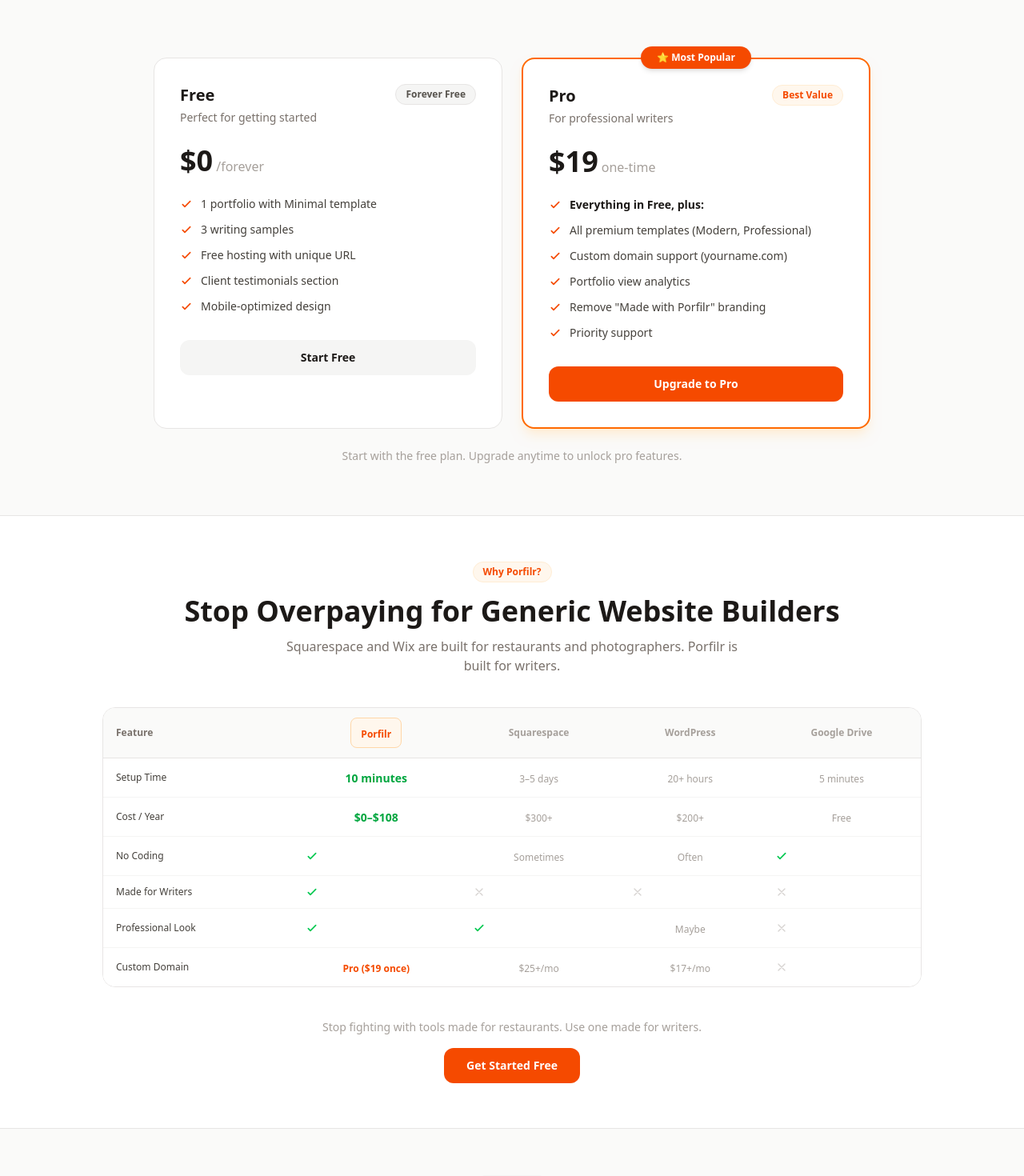
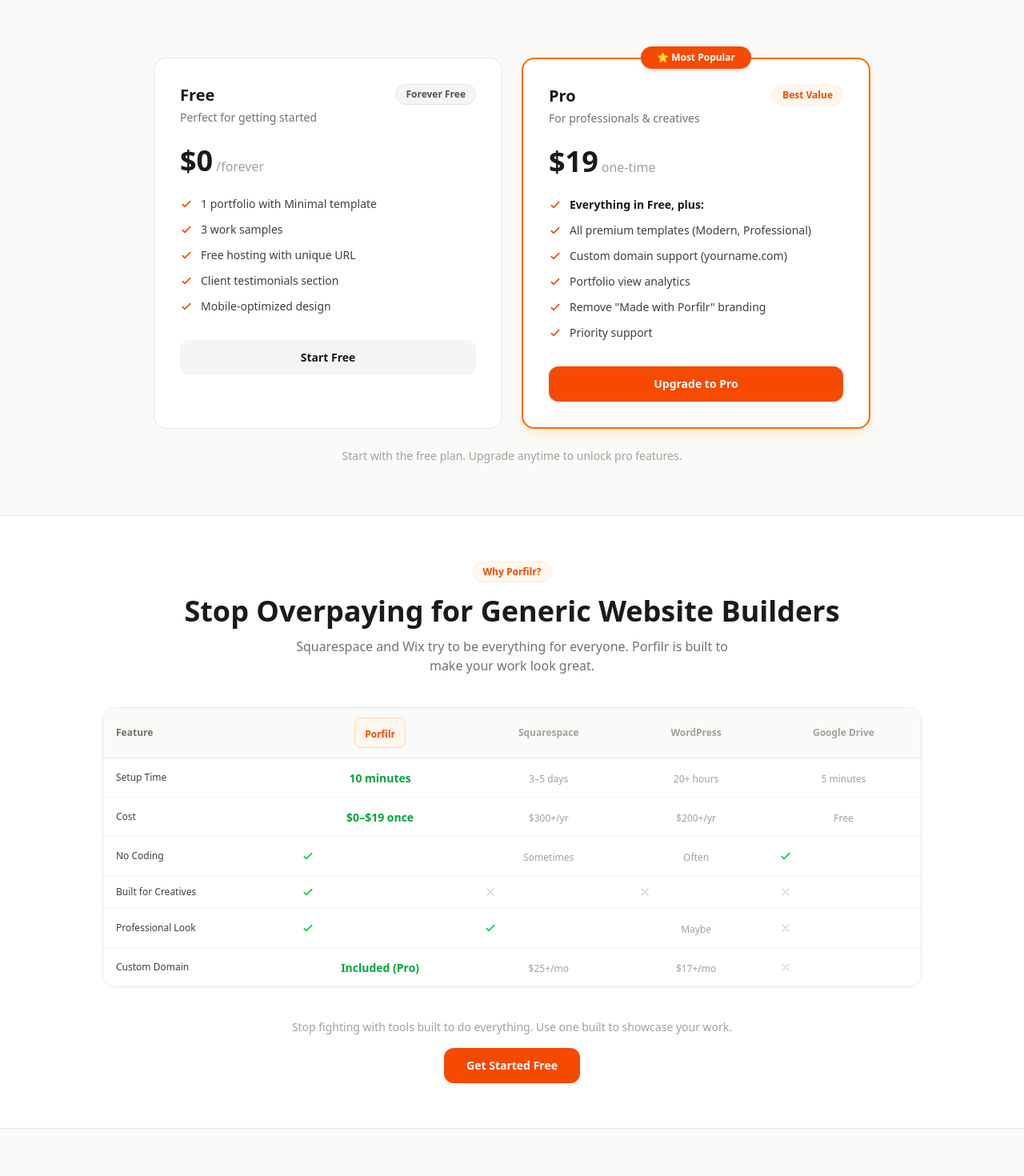
Before and after one commit to OAsadiq/Portfolio-Generator, a React (Vite) app: page /pricing in a window 1280 px wide. Shown: the part 400-1870 px from the top of the page at 80% size. Built offline with nearby package versions, Linux system fonts and the light colour scheme; no server answers.

Commit message:
Update Pricing.tsx

```diff
--- a/src/pages/Pricing.tsx
+++ b/src/pages/Pricing.tsx
@@ -60,10 +60,10 @@
   const faqs = [
     { q: "Do I need coding skills?", a: "Nope! Zero coding required. If you can fill out a form, you can build a portfolio with Porfilr." },
     { q: "Can I use my own domain?", a: "Yes! Pro plan includes custom domain support (yourname.com). Free plan gives you a yourname.porfilr.com URL." },
-    { q: "How long does setup take?", a: "Most writers finish in under 10 minutes. Pick a template, add your samples, publish. That's it." },
+    { q: "How long does setup take?", a: "Most people finish in under 10 minutes. Pick a template, add your work, publish. That's it." },
     { q: "Can I update my portfolio later?", a: "Absolutely! Update anytime. Add new articles, change your bio, update testimonials — all in real-time." },
-    { q: "What's included in the free plan?", a: "One portfolio with our Minimal template, up to 3 writing samples, free hosting, and a yourname.porfilr.com URL. Forever free. No credit card required." },
-    { q: "How is this different from Squarespace?", a: "Squarespace is built for everyone. We're built specifically for writers — clean templates, relevant sections, 3× cheaper." },
+    { q: "What's included in the free plan?", a: "One portfolio with our Minimal template, up to 3 work samples, free hosting, and a yourname.porfilr.com URL. Forever free. No credit card required." },
+    { q: "How is this different from Squarespace?", a: "Squarespace tries to do everything. We do one thing — make your work look great — with clean templates, relevant sections, and a fraction of the cost." },
     { q: "Is it really a one-time payment?", a: "Yes — pay $19 once and Pro is yours forever. No subscription, no monthly fees, no renewals. Your free plan stays free too." },
     { q: "Do you offer refunds?", a: "We offer a 30-day money-back guarantee on Pro plans. Not happy? Full refund, no questions asked." },
     { q: "Is my portfolio mobile-friendly?", a: "100%! All templates are fully responsive and optimized for mobile, tablet, and desktop." },
@@ -71,11 +71,11 @@
 
   const tableRows = [
     { label: "Setup Time", porfilr: <span className="text-green-600 font-semibold text-sm">10 minutes</span>, sq: "3–5 days", wp: "20+ hours", gd: "5 minutes" },
-    { label: "Cost / Year", porfilr: <span className="text-green-600 font-semibold text-sm">$0–$108</span>, sq: "$300+", wp: "$200+", gd: "Free" },
+    { label: "Cost", porfilr: <span className="text-green-600 font-semibold text-sm">$0–$19 once</span>, sq: "$300+/yr", wp: "$200+/yr", gd: "Free" },
     { label: "No Coding", porfilr: TICK, sq: "Sometimes", wp: "Often", gd: TICK },
-    { label: "Made for Writers", porfilr: TICK, sq: CROSS, wp: CROSS, gd: CROSS },
+    { label: "Built for Creatives", porfilr: TICK, sq: CROSS, wp: CROSS, gd: CROSS },
     { label: "Professional Look", porfilr: TICK, sq: TICK, wp: "Maybe", gd: CROSS },
-    { label: "Custom Domain", porfilr: <span className="text-orange-600 text-xs font-semibold">Pro ($19 once)</span>, sq: "$25+/mo", wp: "$17+/mo", gd: CROSS },
+    { label: "Custom Domain", porfilr: <span className="text-green-600 font-semibold text-sm">Included (Pro)</span>, sq: "$25+/mo", wp: "$17+/mo", gd: CROSS },
   ];
 
   return (
@@ -139,7 +139,7 @@
                 <span className="text-stone-400 text-base ml-1">/forever</span>
               </div>
               <ul className="space-y-3 mb-8">
-                {["1 portfolio with Minimal template", "3 writing samples", "Free hosting with unique URL", "Client testimonials section", "Mobile-optimized design"].map(f => (
+                {["1 portfolio with Minimal template", "3 work samples", "Free hosting with unique URL", "Client testimonials section", "Mobile-optimized design"].map(f => (
                   <li key={f} className="flex items-start gap-2.5 text-sm text-stone-700">{CHECK}{f}</li>
                 ))}
               </ul>
@@ -160,7 +160,7 @@
               <div className="flex justify-between items-start mb-6">
                 <div>
                   <h3 className="text-xl font-bold text-stone-900 mb-1">Pro</h3>
-                  <p className="text-stone-500 text-sm">For professional writers</p>
+                  <p className="text-stone-500 text-sm">For professionals & creatives</p>
                 </div>
                 <span className="px-3 py-1 text-xs bg-orange-50 text-orange-600 border border-orange-100 rounded-full font-semibold">Best Value</span>
               </div>
@@ -204,7 +204,7 @@
               Stop Overpaying for Generic Website Builders
             </h2>
             <p className="text-stone-500 text-sm md:text-base max-w-xl mx-auto">
-              Squarespace and Wix are built for restaurants and photographers. Porfilr is built for writers.
+              Squarespace and Wix try to be everything for everyone. Porfilr is built to make your work look great.
             </p>
           </div>
 
@@ -242,7 +242,7 @@
           </div>
 
           <div className="text-center mt-8">
-            <p className="text-stone-400 text-sm mb-4">Stop fighting with tools made for restaurants. Use one made for writers.</p>
+            <p className="text-stone-400 text-sm mb-4">Stop fighting with tools built to do everything. Use one built to showcase your work.</p>
             <Link to="/templates">
               <button className="bg-orange-600 hover:bg-orange-500 text-white px-7 py-3 rounded-xl font-bold text-sm transition">
                 Get Started Free
```
